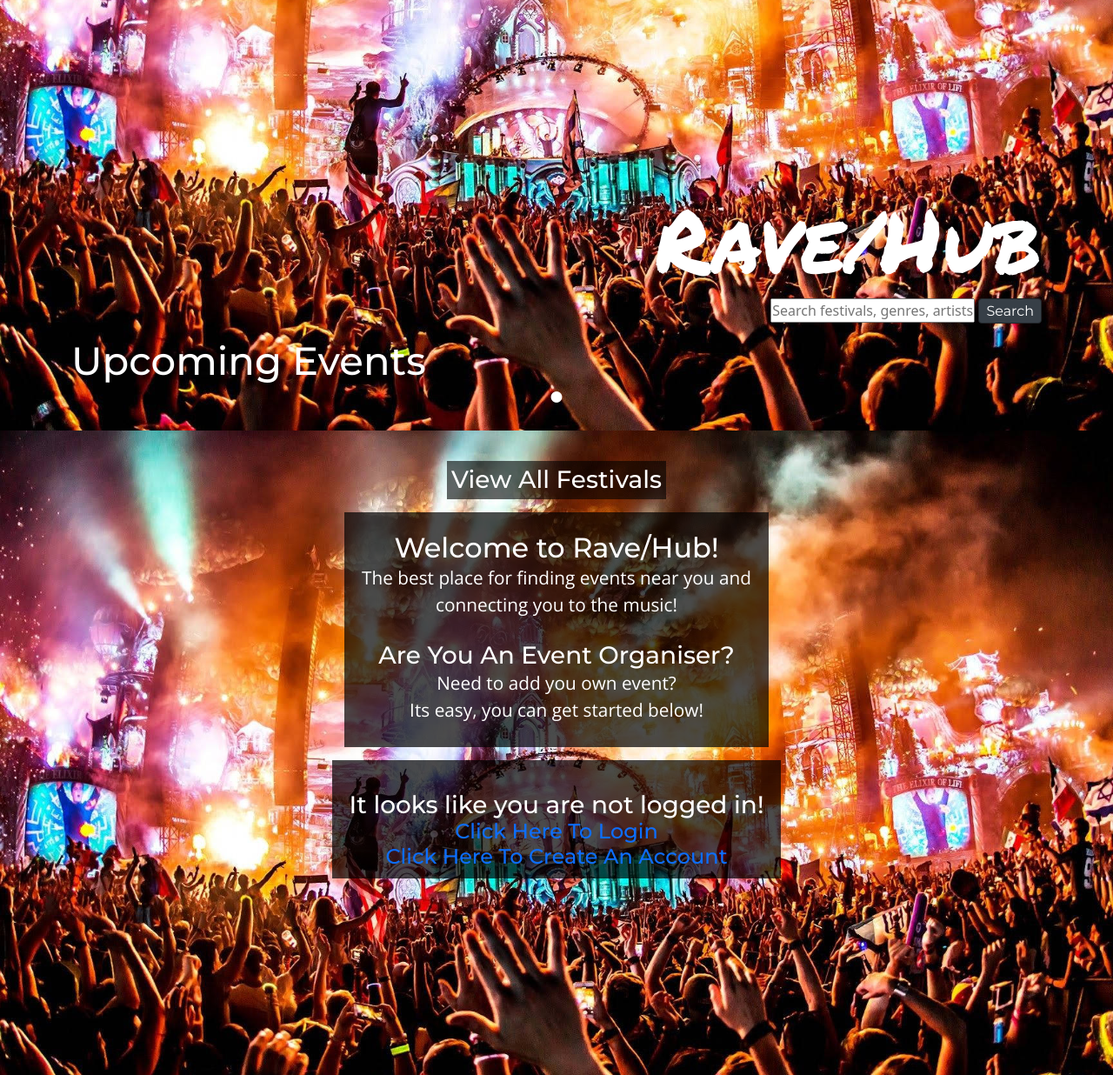
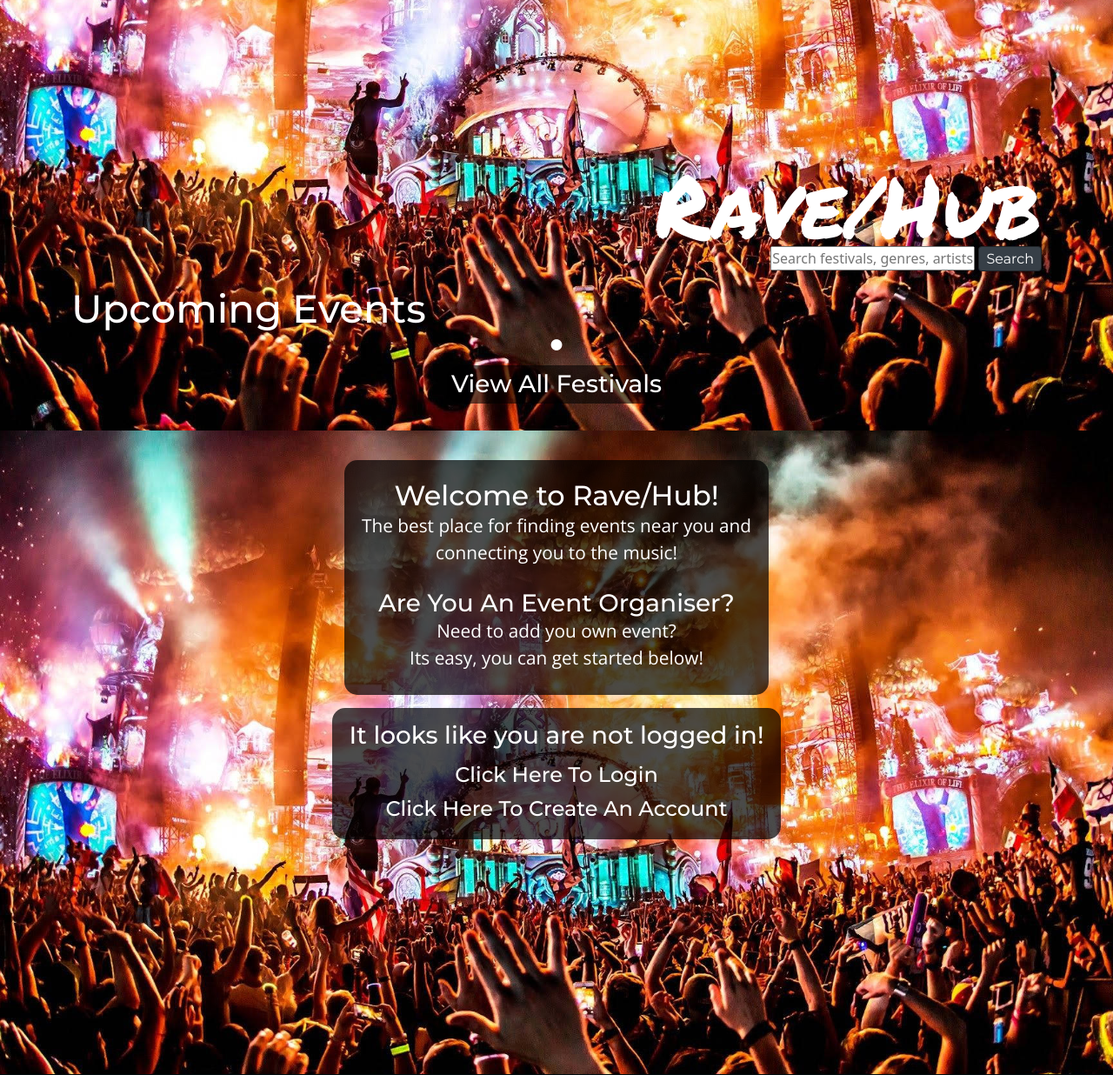
Before and after one commit to lunartechfreek/rave-hub, a Django app: page / in a window 1280 px wide. Shown: the part 305-1541 px from the top of the page at 87% size. Run offline with Django 5.2, Linux system fonts and the light colour scheme; tables that the repository leaves empty hold one stand-in row (values such as "Sample post"); some libraries are stand-ins or nearby versions.

Commit message:
Add further styles for index page

```diff
--- a/static/css/style.css
+++ b/static/css/style.css
@@ -32,6 +32,7 @@ body {
     font-size: 1.3rem;
     text-align: center;
     color: #fff;
+    border-radius: 15px;
 }
 
 a {
@@ -85,10 +86,16 @@ p {
     color: rgba(255, 255, 255, .7);
 }
 
+.welcome-link {
+    margin-top: -40px;
+    margin-bottom: 50px;
+}
+
 .link-div {
     width: fit-content;
     padding: 5px;
     color: #fff;
+    border-radius: 15px;
 }
 
 /*********************************** Background Images */
@@ -204,9 +211,19 @@ button {
 }
 
 .hero-box > h1 {
-    margin-top: 65vh;
+    margin-top: 60vh;
     color: #fff;
     font-size: 100px;
+    margin-bottom: -12px;
+}
+
+.hero-box > h3 {
+    color: #fff;
+    margin-bottom: 20px;
+}
+
+.search-div {
+    margin-bottom: -20px;
 }
 
 /************************** Slick Slider */
@@ -242,6 +259,8 @@ button {
 .event-slide {
     color: #fff;
     margin-bottom: 15px;
+    border-radius: 15px;
+
 }
 
 .slick-slide > div {
@@ -313,6 +332,17 @@ button {
 
 #login-false {
     color: #fff;
+    margin-top: 5px;
+    margin-bottom: 15px;
+}
+
+.content-box h4 {
+    color: #fff;
+    margin-bottom: 10px;
+}
+
+.content-box h4:hover {
+    color: rgba(255, 255, 255, .7);
 }
 
 /************************** Messages */
```
